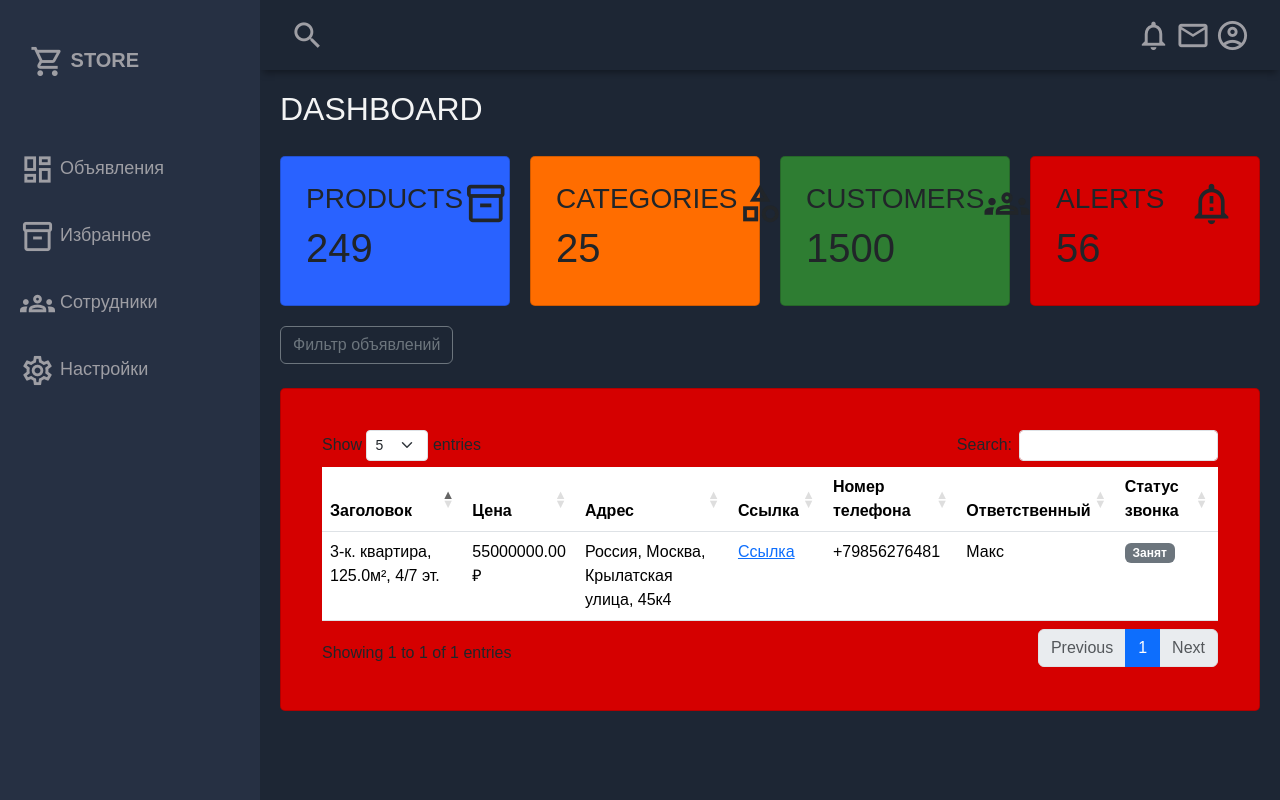
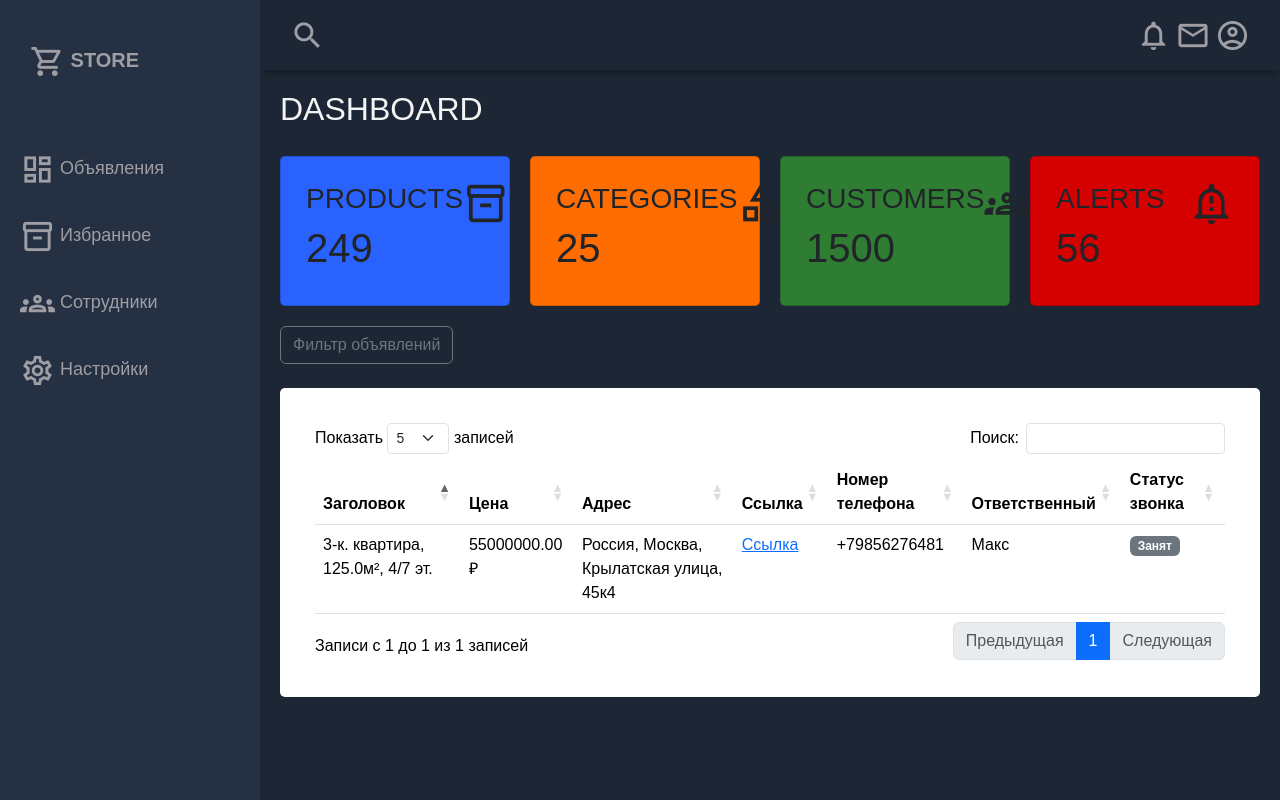
Before and after one commit to ubirust/crm_for_agent_django, a Django app: page /listings/ in a window 1280 px wide. Run offline with Django 5.2, Linux system fonts and the light colour scheme; data comes from the database, SQL or seed files in the repository; both versions use the stored data as it was after the commit; some libraries are stand-ins or nearby versions.

Commit message:
Доработал base.html, employee.html, listing.html

```diff
--- a/crmproject/crmapp/static/css/base.css
+++ b/crmproject/crmapp/static/css/base.css
@@ -144,6 +144,16 @@ body {
   background-color: #d50000;
 }
 
+.card-table {
+  color: black;
+  display: flex;
+  flex-direction: column;
+  justify-content: space-around;
+  padding: 35px;
+  border-radius: 5px;
+  background-color: white; /* Цвет текста в карточки в которой находится таблица*/
+}
+
 
 .card-inner {
   display: flex;
--- a/crmproject/crmapp/templates/base.html
+++ b/crmproject/crmapp/templates/base.html
@@ -1,5 +1,5 @@
 <!DOCTYPE html>
-<html lang="en">
+<html lang="ru">
 <head>
     <meta charset="UTF-8">
     <meta name="viewport"
--- a/crmproject/crmapp/templates/listing.html
+++ b/crmproject/crmapp/templates/listing.html
@@ -53,7 +53,7 @@
     <button class="btn btn-outline-secondary me-2">Фильтр объявлений</button>
 </div>
 <!-- Таблица -->
-<div class="card">
+<div class="card-table">
     <div class="card-body">
         <table class="table" id="myTable">
             <thead>
@@ -95,7 +95,27 @@
 $(document).ready(function() {
     $('.table').DataTable({
         "lengthMenu": [ 5, 10, 20 ],
-        "pageLength": 5
+        "pageLength": 5,
+        "language": {
+            "search": "Поиск:",
+            "lengthMenu": "Показать _MENU_ записей",
+            "info": "Записи с _START_ до _END_ из _TOTAL_ записей",
+            "infoEmpty": "Записи с 0 до 0 из 0 записей",
+            "infoFiltered": "(отфильтровано из _MAX_ записей)",
+            "loadingRecords": "Загрузка...",
+            "zeroRecords": "Записи отсутствуют.",
+            "emptyTable": "В таблице отсутствуют данные",
+            "paginate": {
+                "first": "Первая",
+                "previous": "Предыдущая",
+                "next": "Следующая",
+                "last": "Последняя"
+            },
+            "aria": {
+                "sortAscending": ": активировать для сортировки столбца по возрастанию",
+                "sortDescending": ": активировать для сортировки столбца по убыванию"
+            }
+        }
     });
 });
 </script>
```
Also changed, not shown: crmproject/crmapp/templates/employee.html (+13 -1 lines), crmproject/db.sqlite3.
